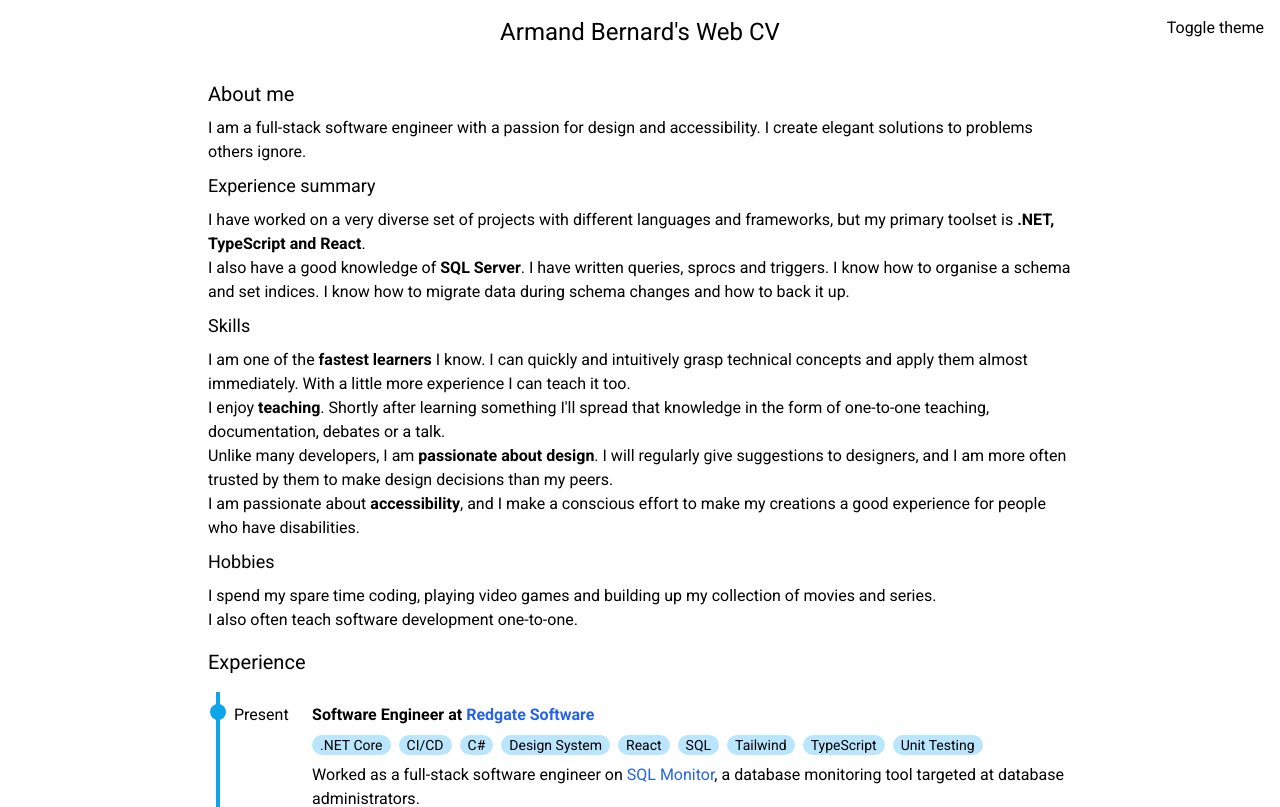
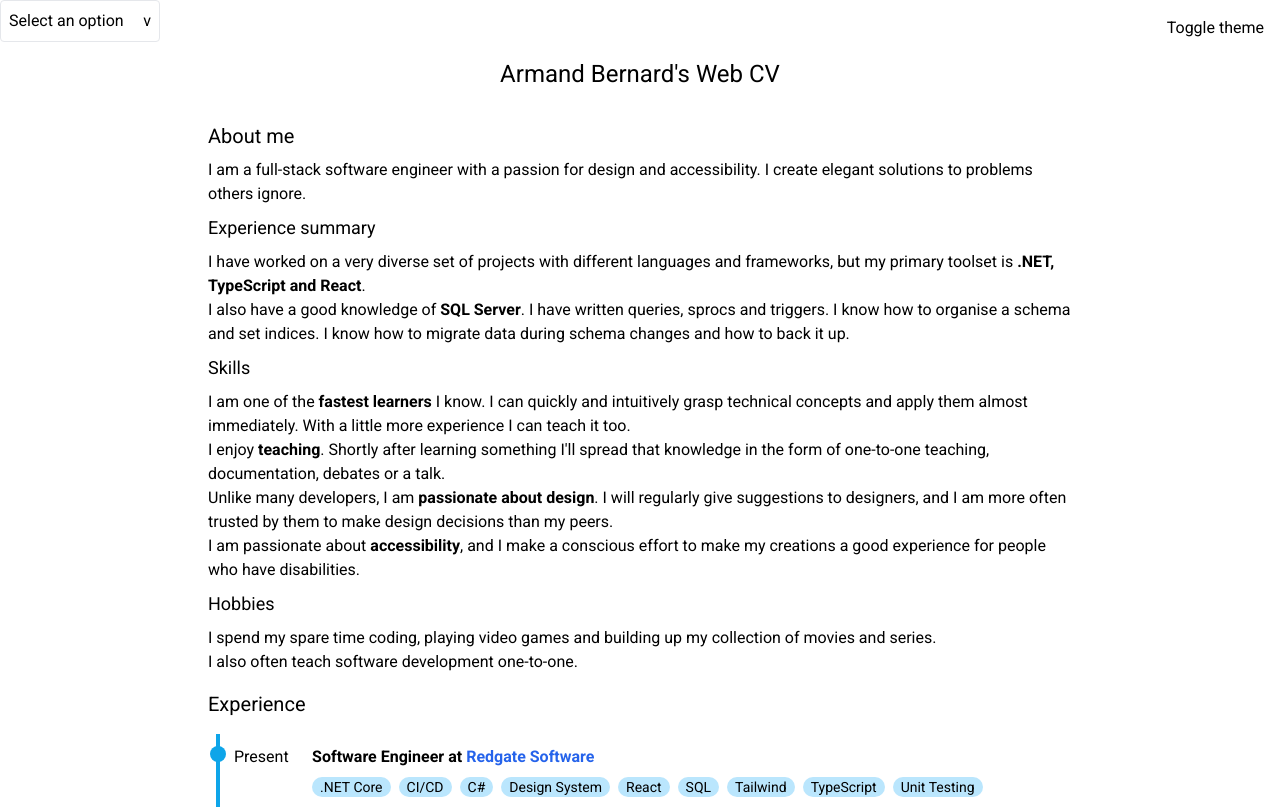
Before and after one commit to ArmandBernard/WebCV, a React (Vite) app: page / in a window 1280 px wide. Shown: the top 807 px of the page. Built offline with nearby package versions, Linux system fonts and the light colour scheme.

Commit message:
create very basic Select component

```diff
--- a/src/App.tsx
+++ b/src/App.tsx
@@ -3,6 +3,7 @@ import { AboutMe } from "./AboutMe";
 import "./App.css";
 import { Education } from "./Education";
 import { Experience } from "./Experience";
+import { Select } from "./Select";
 import { useLocalStorage } from "./useLocalStorage";
 
 function App() {
@@ -40,6 +41,7 @@ function App() {
 
   return (
     <div>
+      <Select options={["auto", "dark", "light"]} />
       <button
         className="absolute right-4 top-4"
         onClick={() => setThemePreference(getTheme() ? "light" : "dark")}
--- /dev/null
+++ b/src/Select.tsx
@@ -0,0 +1,63 @@
+import { createRef, FunctionComponent, useMemo, useRef, useState } from "react";
+import { useOutsideClickHandler } from "./useOutsideClickHandler";
+
+interface SelectProps {
+  options: string[];
+}
+
+export const Select: FunctionComponent<SelectProps> = (props) => {
+  const [selected, setSelected] = useState<string | null>(null);
+  const [open, setOpen] = useState<boolean>(false);
+
+  const dropdown = useRef<HTMLDivElement>(null);
+
+  const refs = useMemo(
+    () =>
+      Array.from({ length: props.options.length }).map(() =>
+        createRef<HTMLButtonElement>()
+      ),
+    [props.options]
+  );
+
+  const focusItem = (index: number) => {
+    refs[index].current?.focus();
+  };
+
+  const onClickExpand = () => {
+    setOpen(true);
+
+    setTimeout(() => focusItem(0), 0);
+  };
+
+  const onClickItem = (option: string) => {
+    setSelected(option);
+    setOpen(false);
+  };
+
+  return (
+    <div className="flex flex-col w-40">
+      <button
+        className="p-2 border rounded text-left flex justify-between"
+        onClick={onClickExpand}
+      >
+        {selected ?? "Select an option"}
+        <span>v</span>
+      </button>
+      <div ref={dropdown} className={`relative ${!open && "invisible"}`}>
+        <ul className="flex flex-col absolute border rounded w-full">
+          {props.options.map((option, index) => (
+            <li key={option}>
+              <button
+                ref={refs[index]}
+                className="p-2 w-full text-left"
+                onClick={() => onClickItem(option)}
+              >
+                {option}
+              </button>
+            </li>
+          ))}
+        </ul>
+      </div>
+    </div>
+  );
+};
```
